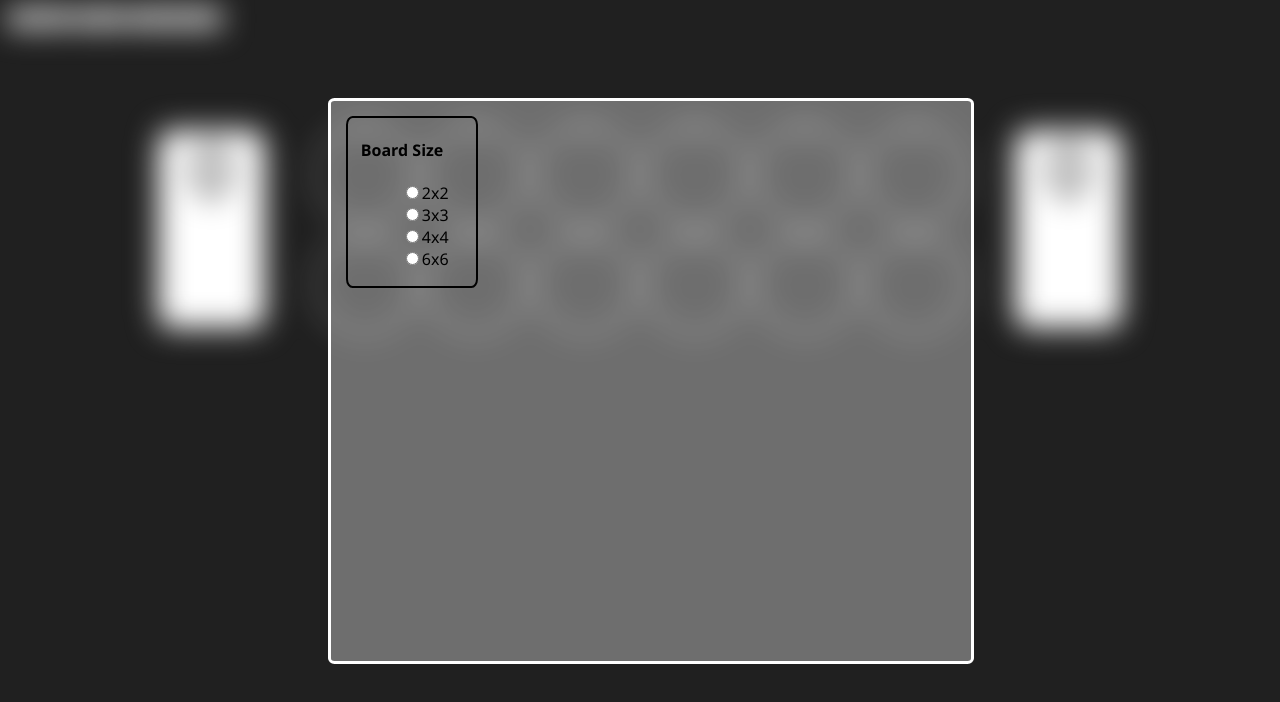
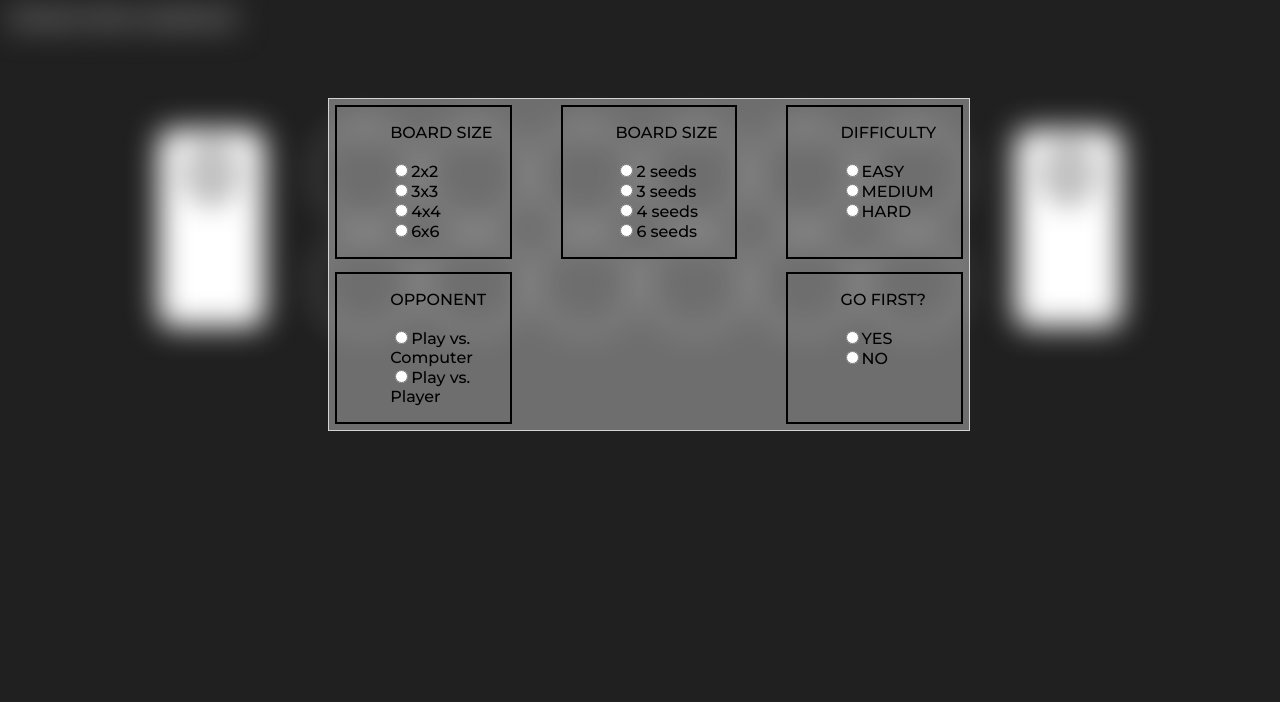
Before and after one commit to Alpro1993/Mancala, a plain HTML site: page index.html in a window 1280 px wide. Both pictures are taken after a click on the button "Settings". Drawn offline with Linux system fonts and the light colour scheme.

Commit message:
added more (non-functional) settings and handled usage of deprecated event tag

```diff
--- a/app.js
+++ b/app.js
@@ -7,35 +7,36 @@ function initial_config() {
 function assign_event_listeners() {
 
     //Overlay toggles
-    document.getElementById("settingsOverlay").addEventListener("click", function() {toggle_overlay("settingsOverlay")});
-    document.getElementById("rulesOverlay").addEventListener("click", function() {toggle_overlay("rulesOverlay")});
-    document.getElementById("leaderboardOverlay").addEventListener("click", function() {toggle_overlay("leaderboardOverlay")});
+    document.getElementById("settingsOverlay").addEventListener("click", function(eventObj) {toggle_overlay(eventObj, "settingsOverlay")});
+    document.getElementById("rulesOverlay").addEventListener("click", function(eventObj) {toggle_overlay(eventObj, "rulesOverlay")});
+    document.getElementById("leaderboardOverlay").addEventListener("click", function(eventObj) {toggle_overlay(eventObj, "leaderboardOverlay")});
 
     //Buttons
-    document.getElementById("settingsButton").addEventListener("click", function() {event.stopPropagation(); toggle_overlay("settingsOverlay")});
-    document.getElementById("rulesButton").addEventListener("click", function() {toggle_overlay("rulesOverlay")});
-    document.getElementById("leaderboardButton").addEventListener("click", function() {toggle_overlay("leaderboardOverlay")});
+    document.getElementById("settingsButton").addEventListener("click", function(eventObj) { toggle_overlay(eventObj, "settingsOverlay")});
+    document.getElementById("rulesButton").addEventListener("click", function(eventObj) {toggle_overlay(eventObj, "rulesOverlay")});
+    document.getElementById("leaderboardButton").addEventListener("click", function(eventObj) {toggle_overlay(eventObj, "leaderboardOverlay")});
 
     //Set overlay to off if you click outside it
-    document.addEventListener("click", function() {hide_overlay()});
+    document.addEventListener("click", function(eventObj) {hide_overlay(eventObj)});
 }
 
-function hide_overlay() {
+function hide_overlay(eventObj) {
     var overlays = document.getElementsByClassName("overlay");
 
     for(let i=0; i < overlays.length; i++) {
-        if(overlays[i].style.display == "block") {
-            toggle_overlay(overlays[i].id);
+        if(overlays[i].style.display == "flex") {
+            toggle_overlay(eventObj, overlays[i].id);
             return;
         }
     }
 }
 
-function toggle_overlay(overlayName) {
+function toggle_overlay(eventObj, overlayName) {
+    eventObj.stopPropagation();
     const overlay = document.getElementById(overlayName).style;
     const content = document.getElementById("content").style;
 
-    overlay.display === "block" ? (overlay.display = "none", content.filter = "") : (overlay.display = "block", content.filter = "blur(15px)");
+    overlay.display === "flex" ? (overlay.display = "none", content.filter = "") : (overlay.display = "flex", content.filter = "blur(15px)");
 }
 
 function load_board(size) {
--- a/index.html
+++ b/index.html
@@ -4,6 +4,9 @@
     <meta charset=UTF-8>
     <title>Mancala Online</title>
     <link rel="stylesheet" href="style.css" type="text/css">
+    <link rel="preconnect" href="https://fonts.googleapis.com">
+    <link rel="preconnect" href="https://fonts.gstatic.com" crossorigin>
+    <link href="https://fonts.googleapis.com/css2?family=Montserrat:wght@300;500&display=swap" rel="stylesheet">
     <script src="app.js"></script>
 
   </head>
@@ -13,12 +16,43 @@
     <div class="overlayContainer">
       <div class="overlay" id="settingsOverlay">
         <div class="overlayMenu" id="boardSize">
-          <h4>Board Size</h4>
           <ul class="radioButtons">
+            <li>BOARD SIZE</li><br>
             <li><input type="radio" name="boardSize" id=2 onclick="event.stopPropagation(); load_board(2)"><label for="2">2x2</label></input></li>
             <li><input type="radio" name="boardSize" id=3 onclick="event.stopPropagation(); load_board(3)"><label for="3">3x3</label></input></li>
             <li><input type="radio" name="boardSize" id=4 onclick="event.stopPropagation(); load_board(4)"><label for="4">4x4</label></input></li>
             <li><input type="radio" name="boardSize" id=6 onclick="event.stopPropagation(); load_board(6)"><label for="6">6x6</label></input></li>
+          </ul>
+        </div>
+        <div class="overlayMenu" id="numberOfSeeds">
+          <ul class="radioButtons">
+            <li>BOARD SIZE</li><br>
+            <li><input type="radio" name="numberOfSeeds" id="2seeds" onclick="event.stopPropagation(); load_board(2)"><label for="2">2 seeds</label></input></li>
+            <li><input type="radio" name="numberOfSeeds" id="3seeds" onclick="event.stopPropagation(); load_board(3)"><label for="3">3 seeds</label></input></li>
+            <li><input type="radio" name="numberOfSeeds" id="4seeds" onclick="event.stopPropagation(); load_board(4)"><label for="4">4 seeds</label></input></li>
+            <li><input type="radio" name="numberOfSeeds" id="6seeds" onclick="event.stopPropagation(); load_board(6)"><label for="6">6 seeds</label></input></li>
+          </ul>
+        </div>
+        <div class="overlayMenu" id="difficulty">
+          <ul class="radioButtons">
+            <li>DIFFICULTY</li><br>
+            <li><input type="radio" name="difficulty" id="difEasy" onclick="event.stopPropagation(); load_board(2)"><label for="2">EASY</label></input></li>
+            <li><input type="radio" name="difficulty" id="difMedium" onclick="event.stopPropagation(); load_board(3)"><label for="3">MEDIUM</label></input></li>
+            <li><input type="radio" name="difficulty" id="difHard" onclick="event.stopPropagation(); load_board(4)"><label for="4">HARD</label></input></li>
+          </ul>
+        </div>
+        <div class="overlayMenu" id="goFirst">
+          <ul class="radioButtons">
+            <li>OPPONENT</li><br>
+            <li><input type="radio" name="opponent" id="computer" onclick="event.stopPropagation(); load_board(2)"><label for="2">Play vs. Computer</label></input></li>
+            <li><input type="radio" name="opponent" id="player" onclick="event.stopPropagation(); load_board(3)"><label for="3">Play vs. Player</label></input></li>
+          </ul>
+        </div>
+        <div class="overlayMenu" id="goFirst">
+          <ul class="radioButtons">
+            <li>GO FIRST?</li><br>
+            <li><input type="radio" name="difficulty" id="goFirstYes" onclick="event.stopPropagation(); load_board(2)"><label for="2">YES</label></input></li>
+            <li><input type="radio" name="difficulty" id="goFirstNo" onclick="event.stopPropagation(); load_board(3)"><label for="3">NO</label></input></li>
           </ul>
         </div>
       </div>
--- a/style.css
+++ b/style.css
@@ -25,7 +25,7 @@
 }
 
 .field {
-    font-family: sans-serif;
+    font-family: 'Montserrat', sans-serif;
     color: white;
     text-align: center;
 
@@ -46,7 +46,7 @@
     grid-row: 1 / 3;
 
     color: rgb(32, 32, 32);
-    font-family: sans-serif;
+    font-family: 'Montserrat', sans-serif;
     text-align: center;
     font-size: 450%;
 
@@ -79,33 +79,30 @@ input[type="radio"] + label {
 
     position: absolute;
     width: 50%;
-    height: 70%;
     z-index: 2;
     margin: 7% 25%;
 
-    border: 3px solid white;
-    border-radius: 1%;
+    border: 1px solid rgba(255, 255, 255, 0.692);
 
-    cursor: pointer;
     background-color: rgba(255, 255, 255, 0.35);
+
+    justify-content: space-between;
+    flex-wrap: wrap;
 }
 
 .overlayMenu {
 
     display: flexbox;
+    flex-basis: 25%;
 
     padding-left: 2%;
     width: 18%;
 
-    align-content: center;
-
-    margin-left: 15px;
-    margin-top: 15px;
+    margin: 1% 1%;
 
     border: 2px solid black;
-    border-radius: 5%;
 
-    font-family: 'Segoe UI', Tahoma, Geneva, Verdana, sans-serif;
+    font-family: 'Montserrat', sans-serif;
     color: black;
 }
 
@@ -120,3 +117,11 @@ input[type="radio"] + label {
 #leaderboardOverlay {
     display: none;
 }
+
+.ovlButton {
+    background-color: rgb(32, 32, 32);
+    border: 1px solid white;
+
+    font-family: 'Montserrat', sans-serif;
+    color: white;
+}
```
